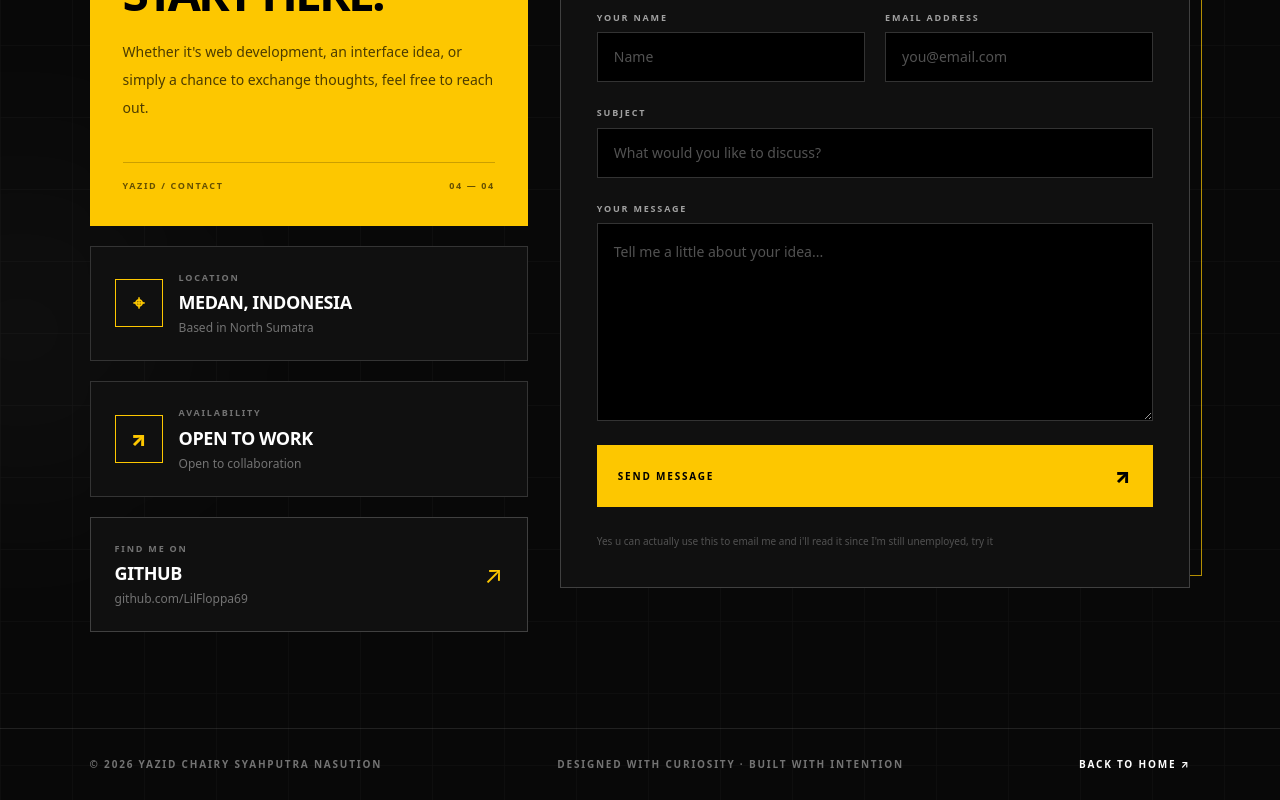
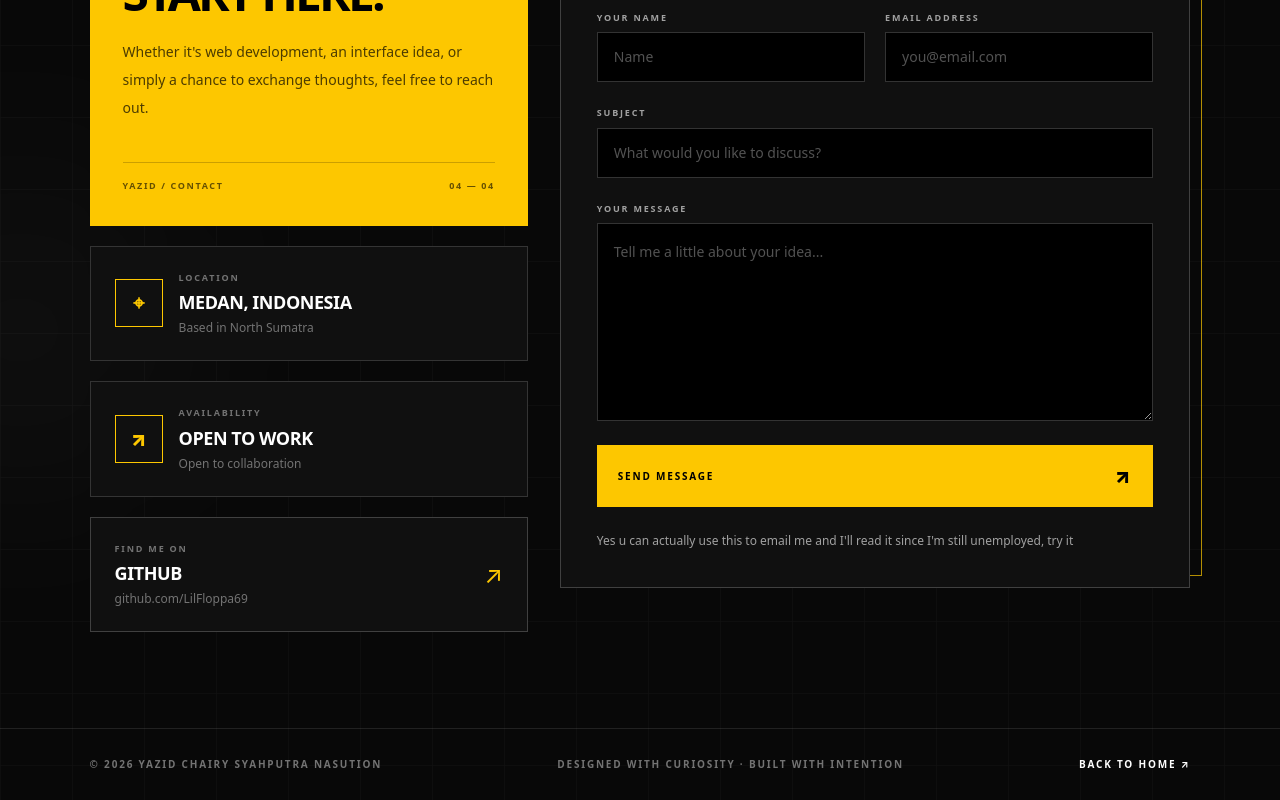
Before and after one commit to LilFloppa69/Neo-Portfolio, a React (Vite) app: page /contact in a window 1280 px wide. Shown: the part 747-1547 px from the top of the page. Built offline with nearby package versions, Linux system fonts and the light colour scheme.

Commit message:
somethin

```diff
--- a/src/Contact.jsx
+++ b/src/Contact.jsx
@@ -233,8 +233,8 @@ export default function Contact() {
                   </motion.p>
                 )}
 
-                <p className="text-[10px] leading-5 text-neutral-600">
-                  Yes u can actually use this to email me and i'll read it since
+                <p className="text-[12px] leading-5 text-neutral-400">
+                  Yes u can actually use this to email me and I'll read it since
                   I'm still unemployed, try it
                 </p>
               </form>
```
